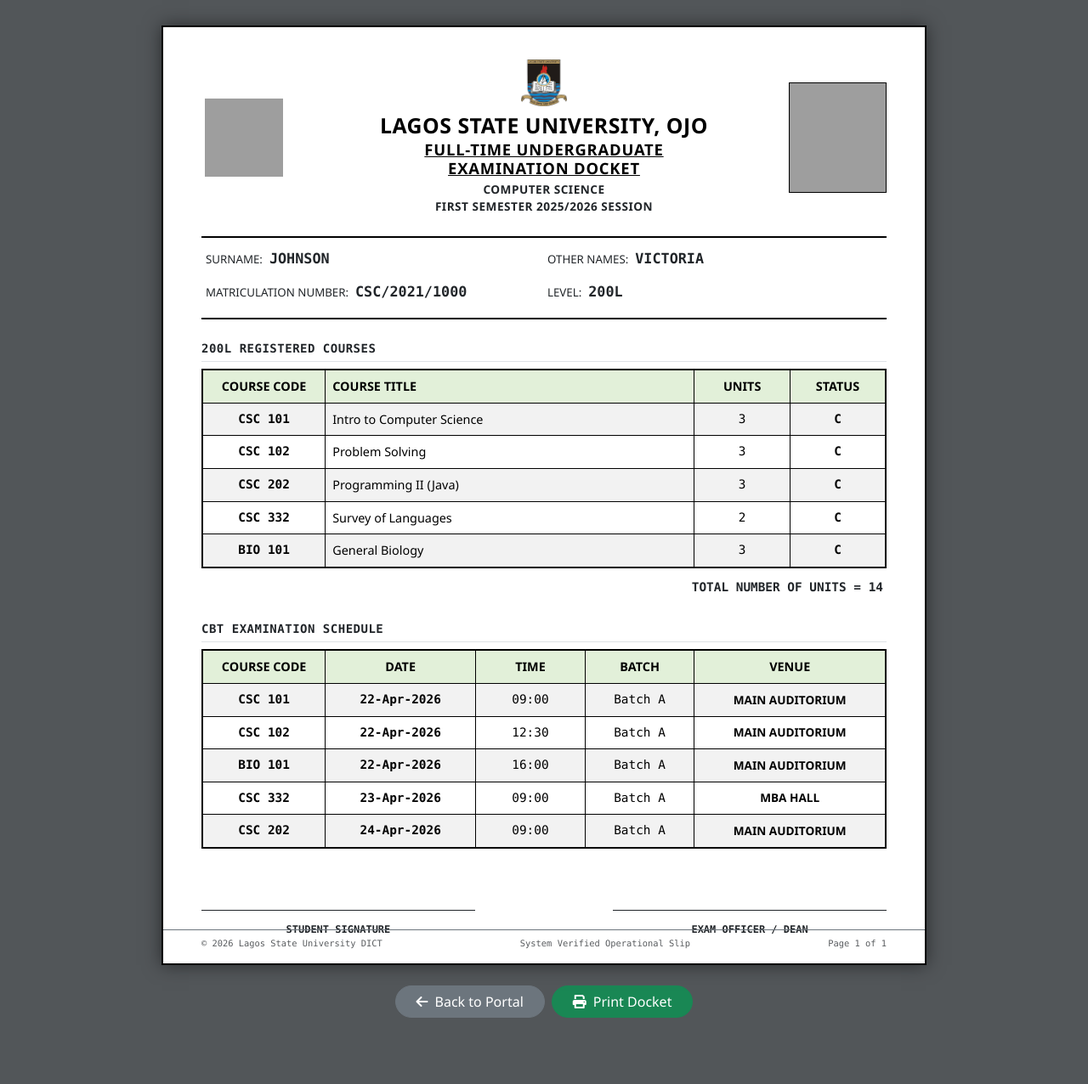
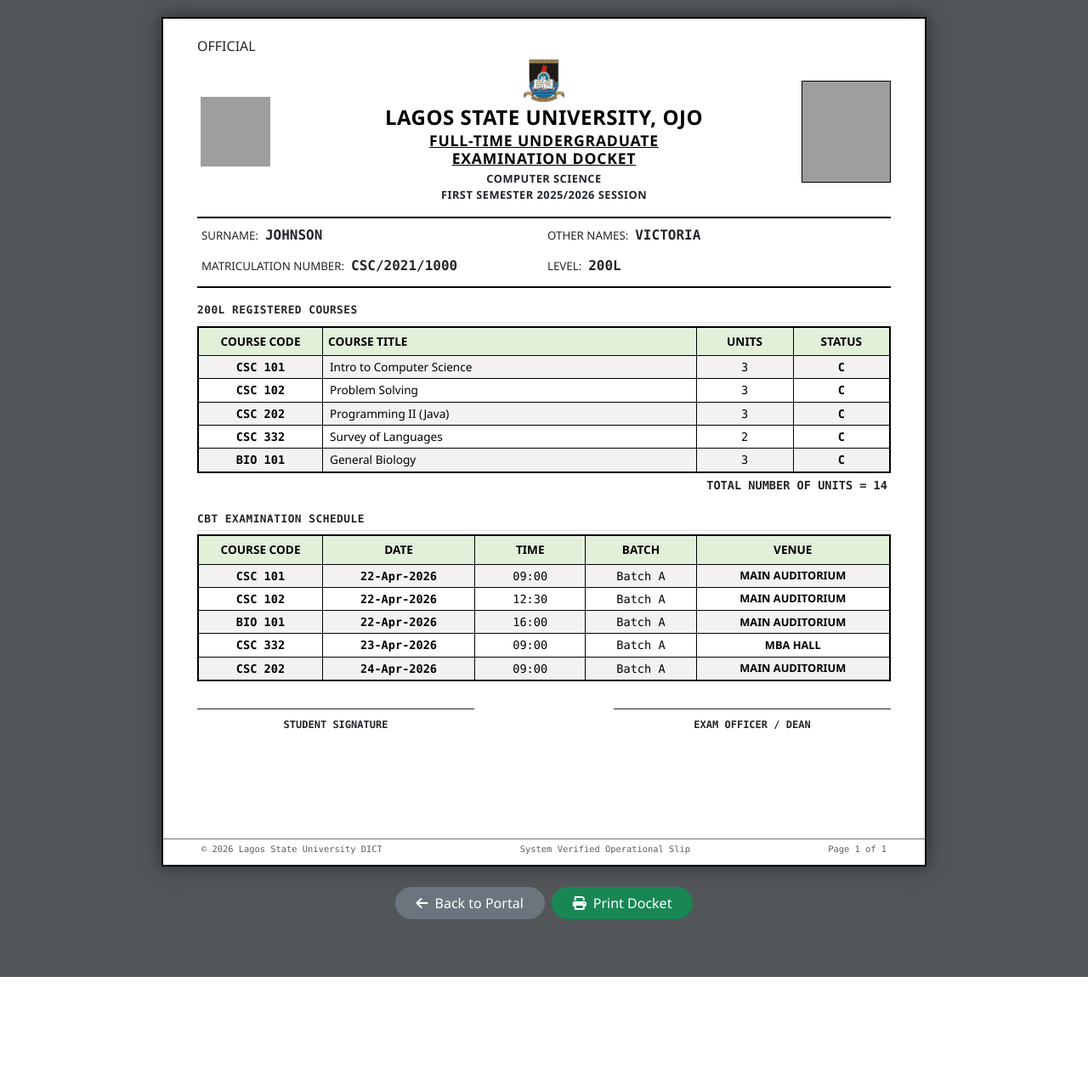
Before and after one commit to Adamson-lab/lasu_dashboard, a Flask app: a page that uses templates/student_exam_docket.html in a window 1280 px wide. Shown: the whole page at 85% size. After the commit the page ends 1150 px from the top, so only its background shows below. Run offline with Flask 3, Linux system fonts and the light colour scheme; a user stored in the database is signed in; data comes from the database, SQL or seed files in the repository; some libraries are stand-ins or nearby versions; grey boxes are pictures that could not be loaded.

Commit message:
FIX: Optimised table row spacing and wrappers to strictly lock the entire document into exactly 1 printable page

```diff
--- a/templates/student_exam_docket.html
+++ b/templates/student_exam_docket.html
@@ -7,30 +7,30 @@
     <link href="https://cdn.jsdelivr.net/npm/bootstrap@5.3.0/dist/css/bootstrap.min.css" rel="stylesheet">
     <link rel="stylesheet" href="https://cdnjs.cloudflare.com/ajax/libs/font-awesome/6.0.0/css/all.min.css">
     <style>
-        body { background: #525659; font-family: 'Segoe UI', Arial, sans-serif; padding: 30px 0; }
+        body { background: #525659; font-family: 'Segoe UI', Arial, sans-serif; padding: 20px 0; }
 
-        /* 📜 HIGH-FIDELITY OFFICIAL DOCUMENT WRAPPER */
+        /* 📜 COMPACT HIGH-FIDELITY SINGLE PAGE WRAPPER */
         .docket-paper {
             background: white;
             max-width: 900px;
             margin: 0 auto;
-            padding: 30px 45px;
+            padding: 20px 40px 55px 40px; /* 🟢 Tightened padding to prevent multi-page overflow */
             box-shadow: 0 0 20px rgba(0,0,0,0.5);
-            min-height: 1050px;
+            min-height: 1000px;
             position: relative;
             border: 2px solid #000;
         }
 
         /* 🏢 UNIFORM SYSTEM TYPOGRAPHY RULES */
         .header-title-main {
-            font-size: 1.55rem !important;
+            font-size: 1.5rem !important;
             font-weight: 800 !important;
             letter-spacing: 0.5px !important;
             color: #000 !important;
             margin-bottom: 2px !important;
         }
         .header-sub-main {
-            font-size: 1.15rem !important;
+            font-size: 1.1rem !important;
             font-weight: 700 !important;
             letter-spacing: 0.8px !important;
             color: #000 !important;
@@ -41,20 +41,18 @@
         .info-grid-box {
             border-top: 2px solid #000;
             border-bottom: 2px solid #000;
-            padding: 12px 5px;
+            padding: 8px 5px; /* 🟢 Reduced vertical padding */
             font-size: 0.95rem;
         }
         .info-row-item {
-            margin-bottom: 6px;
-        }
-        .info-row-item:last-child {
-            margin-bottom: 0;
+            margin-bottom: 4px;
         }
 
-        /* 🟢 CRISP SCHEDULER BORDERS */
+        /* 🟢 COMPACT SCHEDULER TABLES */
         .table-docket-core {
             border: 2px solid #000 !important;
-            font-size: 0.9rem;
+            font-size: 0.85rem !important; /* 🟢 Slightly smaller text for dynamic data safety */
+            margin-bottom: 0px !important;
         }
         .table-docket-core th {
             background-color: #e2f0d9 !important;
@@ -62,16 +60,18 @@
             font-weight: 700 !important;
             border: 1px solid #000 !important;
             text-transform: uppercase;
+            padding: 6px !important; /* 🟢 Reduced padding to shrink height */
         }
         .table-docket-core td {
             border: 1px solid #000 !important;
-            padding: 8px !important;
+            padding: 5px 8px !important; /* 🟢 Tightened rows to pull content upward */
             color: #000 !important;
+            line-height: 1.2 !important;
         }
 
         .passport-photo-frame {
-            width: 115px;
-            height: 130px;
+            width: 105px;
+            height: 120px;
             object-fit: cover;
             border: 1px solid #000;
             background-color: #f8f9fa;
@@ -79,7 +79,7 @@
 
         @media print {
             body { background: white; padding: 0; }
-            .docket-paper { box-shadow: none; width: 100%; max-width: 100%; padding: 15px 30px; border: none; }
+            .docket-paper { box-shadow: none; width: 100%; max-width: 100%; padding: 15px 30px 55px 30px; border: none; }
             .no-print { display: none !important; }
             .btn { display: none !important; }
         }
@@ -88,17 +88,18 @@
 <body>
 
 <div class="docket-paper">
+    <div class="watermark">OFFICIAL</div>
 
-    <div class="row align-items-center mb-4 pt-2">
+    <div class="row align-items-center mb-3 pt-1">
         <div class="col-3 text-start">
-            <img src="https://api.qrserver.com/v1/create-qr-code/?size=100x100&data={{ student.matric_no }}" style="width: 100px; height: 100px;" class="p-1" alt="Verification QR">
+            <img src="https://api.qrserver.com/v1/create-qr-code/?size=90x90&data={{ student.matric_no }}" style="width: 90px; height: 90px;" class="p-1" alt="Verification QR">
         </div>
 
         <div class="col-6 text-center">
-            <img src="{{ url_for('static', filename='lasu_logo.jpg') }}" style="width: 55px; height: 55px; object-fit: contain;" class="mb-2" alt="LASU Emblem">
+            <img src="{{ url_for('static', filename='lasu_logo.jpg') }}" style="width: 50px; height: 50px; object-fit: contain;" class="mb-1" alt="LASU Emblem">
             <h2 class="header-title-main">LAGOS STATE UNIVERSITY, OJO</h2>
             <h4 class="header-sub-main mb-1">FULL-TIME UNDERGRADUATE EXAMINATION DOCKET</h4>
-            <div class="text-uppercase fw-bold small text-dark" style="font-size: 0.85rem; letter-spacing: 0.5px;">
+            <div class="text-uppercase fw-bold small text-dark" style="font-size: 0.8rem; letter-spacing: 0.5px;">
                 {{ student.department }}<br>
                 FIRST SEMESTER 2025/2026 SESSION
             </div>
@@ -112,33 +113,33 @@
         </div>
     </div>
 
-    <div class="info-grid-box mb-4">
+    <div class="info-grid-box mb-3">
         <div class="row g-2">
             <div class="col-6 info-row-item">
                 <span class="text-uppercase small text-dark">Surname:</span>
-                <strong class="text-uppercase font-monospace ms-1" style="font-size: 1.05rem;">{{ student.name.split(' ')[-1] }}</strong>
+                <strong class="text-uppercase font-monospace ms-1" style="font-size: 1rem;">{{ student.name.split(' ')[-1] }}</strong>
             </div>
             <div class="col-6 info-row-item">
                 <span class="text-uppercase small text-dark">Other Names:</span>
-                <strong class="text-uppercase font-monospace ms-1" style="font-size: 1.05rem;">{{ student.name.split(' ')[:-1]|join(' ') }}</strong>
+                <strong class="text-uppercase font-monospace ms-1" style="font-size: 1rem;">{{ student.name.split(' ')[:-1]|join(' ') }}</strong>
             </div>
             <div class="col-6 info-row-item">
                 <span class="text-uppercase small text-dark">Matriculation Number:</span>
-                <strong class="font-monospace text-dark ms-1" style="font-size: 1.05rem;">{{ student.matric_no }}</strong>
+                <strong class="font-monospace text-dark ms-1" style="font-size: 1rem;">{{ student.matric_no }}</strong>
             </div>
             <div class="col-6 info-row-item">
                 <span class="text-uppercase small text-dark">Level:</span>
-                <strong class="font-monospace text-dark ms-1" style="font-size: 1.05rem;">{{ student.level }}L</strong>
+                <strong class="font-monospace text-dark ms-1" style="font-size: 1rem;">{{ student.level }}L</strong>
             </div>
         </div>
     </div>
 
-    <div class="mb-4">
-        <div class="fw-bold text-dark text-uppercase small border-bottom pb-1 mb-2 font-monospace" style="letter-spacing: 0.5px;">
+    <div class="mb-3">
+        <div class="fw-bold text-dark text-uppercase small border-bottom pb-1 mb-1 font-monospace" style="font-size: 0.8rem; letter-spacing: 0.5px;">
             {{ student.level }}L Registered Courses
         </div>
 
-        <table class="table table-striped table-docket-core align-middle text-center mb-2">
+        <table class="table table-striped table-docket-core align-middle text-center">
             <thead>
                 <tr>
                     <th style="width: 18%;">Course Code</th>
@@ -159,19 +160,19 @@
                     {% endfor %}
                 {% else %}
                     <tr>
-                        <td colspan="4" class="text-muted py-3">No active courses compiled for this lifecycle loop.</td>
+                        <td colspan="4" class="text-muted py-2">No active courses compiled for this lifecycle loop.</td>
                     </tr>
                 {% endif %}
             </tbody>
         </table>
 
-        <div class="text-end font-monospace fw-bold text-dark p-1" style="font-size: 0.9rem;">
+        <div class="text-end font-monospace fw-bold text-dark p-1" style="font-size: 0.85rem;">
             TOTAL NUMBER OF UNITS = {{ student.registered_courses|sum(attribute='units') if student.registered_courses else 0 }}
         </div>
     </div>
 
-    <div class="mb-5">
-        <div class="fw-bold text-dark text-uppercase small border-bottom pb-1 mb-2 font-monospace" style="letter-spacing: 0.5px;">
+    <div class="mb-4">
+        <div class="fw-bold text-dark text-uppercase small border-bottom pb-1 mb-1 font-monospace" style="font-size: 0.8rem; letter-spacing: 0.5px;">
             CBT Examination Schedule
         </div>
 
@@ -193,7 +194,7 @@
                         <td class="fw-bold font-monospace">{{ course.exam_date.strftime('%d-%b-%Y') }}</td>
                         <td class="font-monospace">{{ course.exam_time }}</td>
                         <td class="font-monospace">Batch A</td>
-                        <td class="fw-bold text-uppercase" style="font-size: 0.85rem;">{{ course.exam_venue or 'MAIN AUDITORIUM' }}</td>
+                        <td class="fw-bold text-uppercase" style="font-size: 0.8rem;">{{ course.exam_venue or 'MAIN AUDITORIUM' }}</td>
                     </tr>
                     {% endfor %}
                 {% else %}
@@ -202,26 +203,26 @@
                         <td class="fw-bold font-monospace">23-Apr-2026</td>
                         <td class="font-monospace">12:30</td>
                         <td class="font-monospace">Batch 1</td>
-                        <td class="fw-bold text-uppercase" style="font-size: 0.85rem;">Main Auditorium</td>
+                        <td class="fw-bold text-uppercase" style="font-size: 0.8rem;">Main Auditorium</td>
                     </tr>
                 {% endif %}
             </tbody>
         </table>
     </div>
 
-    <div class="row mt-5 pt-4 align-items-end">
+    <div class="row mt-4 pt-2 align-items-end">
         <div class="col-5 text-center">
-            <div class="border-bottom border-dark w-100 mx-auto mb-2" style="border-width: 1.5px !important;"></div>
+            <div class="border-bottom border-dark w-100 mx-auto mb-1" style="border-width: 1.5px !important;"></div>
             <small class="fw-bold text-uppercase text-dark font-monospace" style="font-size: 0.75rem;">Student Signature</small>
         </div>
         <div class="col-2"></div>
         <div class="col-5 text-center">
-            <div class="border-bottom border-dark w-100 mx-auto mb-2" style="border-width: 1.5px !important;"></div>
+            <div class="border-bottom border-dark w-100 mx-auto mb-1" style="border-width: 1.5px !important;"></div>
             <small class="fw-bold text-uppercase text-dark font-monospace" style="font-size: 0.75rem;">Exam Officer / Dean</small>
         </div>
     </div>
 
-    <div class="w-100 border-top border-secondary mt-5 pt-2 d-flex justify-content-between text-muted font-monospace" style="font-size: 0.65rem; position: absolute; bottom: 15px; left: 0; padding: 0 45px;">
+    <div class="w-100 border-top border-secondary pt-1 d-flex justify-content-between text-muted font-monospace" style="font-size: 0.65rem; position: absolute; bottom: 10px; left: 0; padding: 0 45px;">
         <div>© 2026 Lagos State University DICT</div>
         <div>System Verified Operational Slip</div>
         <div>Page 1 of 1</div>
```
